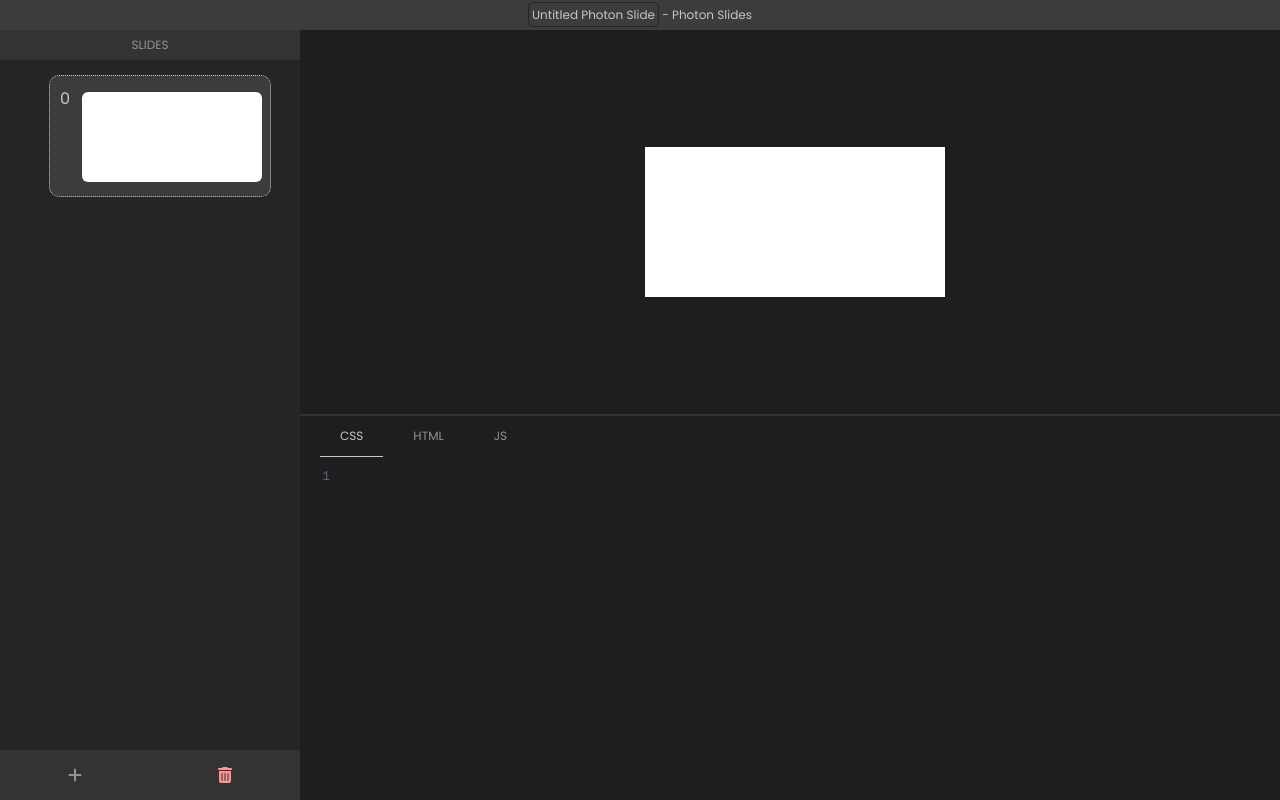
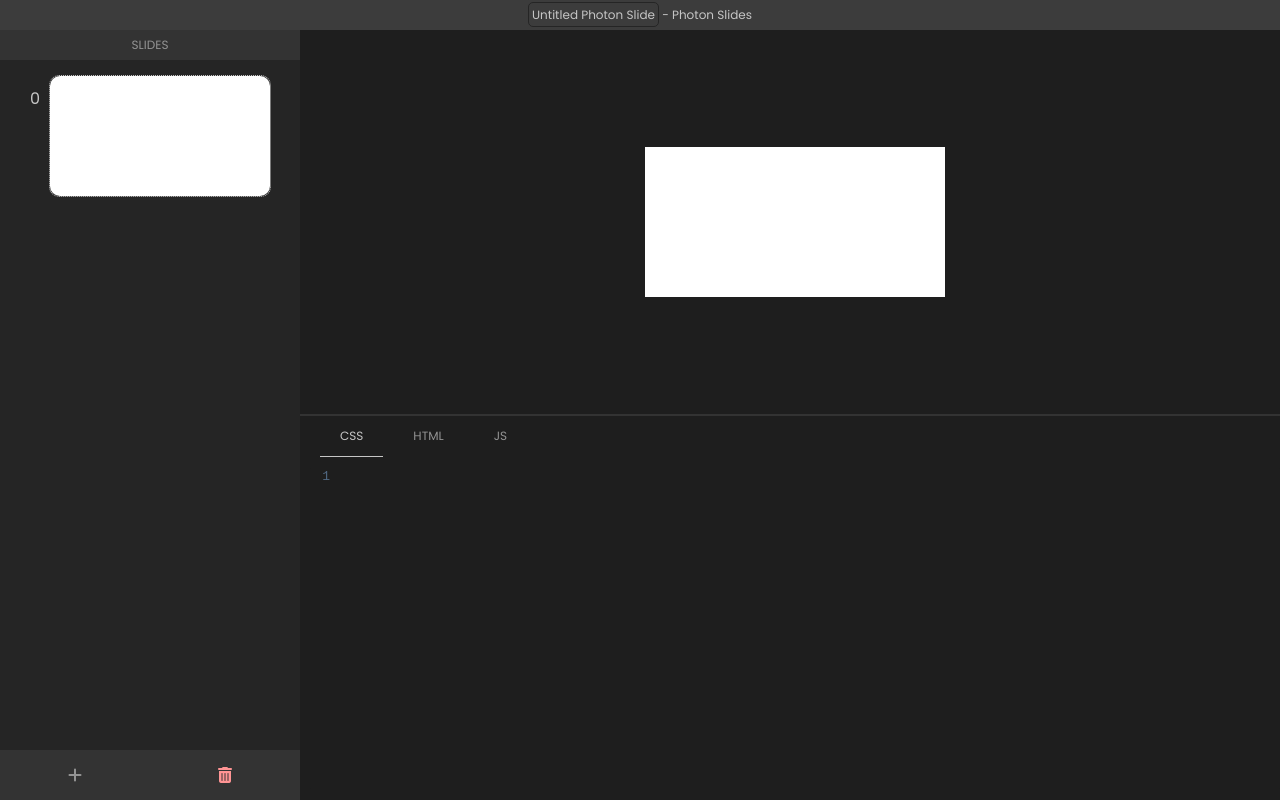
Before and after one commit to itsmarsss/Photon-Slides, a plain HTML site: page app/index.html in a window 1280 px wide. Drawn offline with Linux system fonts and the light colour scheme.

Commit message:
Fix slides display

```diff
--- a/app/slide_card.css
+++ b/app/slide_card.css
@@ -20,7 +20,6 @@
 .slide_card.active {
     transform: translateX(10px);
     box-shadow: none;
-    background-color: var(--topbar);
 }
 
 .card_cover {
@@ -35,12 +34,7 @@
 
 .left {
     color: var(--text);
-}
-
-.right {
-    object-fit: cover;
-    width: 150px;
-    height: 100%;
+    transform: translateX(-30px);
 }
 
 .right>iframe {
@@ -48,6 +42,11 @@
     aspect-ratio: 16 / 9;
     background: #fff;
     border: none;
-    transform: scale(0.6) translate(-80px, -40px);
+    position: absolute;
+    top: 0;
+    left: 0;
+    width: 220px;
+    height: 120px;
     border-radius: 10px;
+    transition: 100ms;
 }
```
